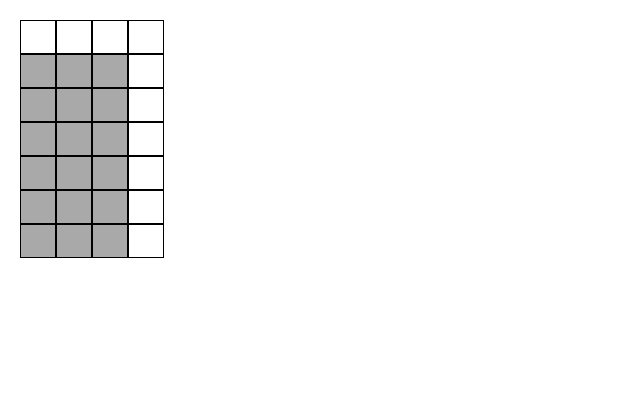
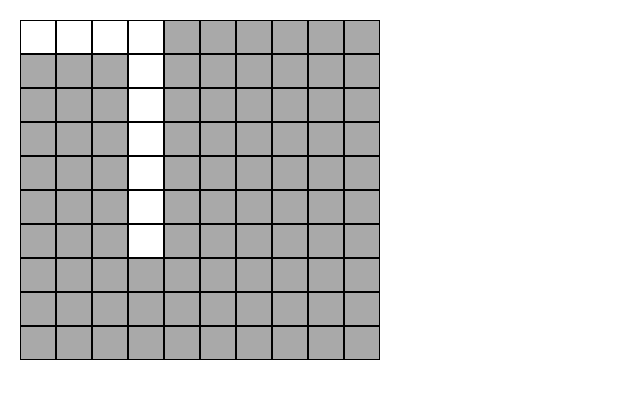
Before and after one commit to MERN-ing-the-midnight-oil/CruxWeb, a React (Create React App) app: page / in a window 1280 px wide. Shown: the top 398 px of the page, without its empty margins (0-640 px from the left). Built offline with nearby package versions, Linux system fonts and the light colour scheme.

Commit message:
automatic focus now works with conditional green and grey styling of grid cells

```diff
--- a/src/App.css
+++ b/src/App.css
@@ -1,3 +1,8 @@
+.unused-cell {
+  background-color: darkgrey;
+}
+
+
 .correct-guess {
   background-color: lightgreen; /* Light green background for correct guesses */
 }
@@ -6,9 +11,7 @@
   /* Styles for cells that are part of a word but not correctly guessed yet */
 }
 
-.empty-cell {
-  background-color: darkgrey; /* Dark grey background for empty cells */
-}
+
 .game-board {
   display: flex;
   flex-direction: column;
--- a/src/GameBoard.js
+++ b/src/GameBoard.js
@@ -1,62 +1,73 @@
-import React, { useState, useEffect } from "react";
+import React, { useState, useEffect, useRef } from "react";
 import level1 from "./levels/level1";
 
 const GameBoard = () => {
 	const [guesses, setGuesses] = useState({});
+	const cellRefs = useRef({});
 
 	useEffect(() => {
 		const initialGuesses = {};
-		// Pre-fill the correct answers in the state for comparison (hidden from user initially)
 		level1.words.forEach(({ word, start, direction }) => {
-			let [x, y] = [start.x + 1, start.y + 1]; // Adjusted for margin
-			for (let char of word) {
+			let [x, y] = [start.x + 1, start.y + 1]; // Adjusted for initial margin
+			for (let i = 0; i < word.length; i++) {
 				const key = `${y}-${x}`;
-				initialGuesses[key] = { answer: char.toUpperCase(), guess: "" }; // Store both the correct answer and user guess
+				initialGuesses[key] = {
+					letter: word[i].toUpperCase(),
+					guess: "",
+					direction,
+				}; // Include direction
+				cellRefs.current[key] = React.createRef(); // Initialize refs for each cell
 				direction === "across" ? x++ : y++;
 			}
 		});
 		setGuesses(initialGuesses);
 	}, []);
 
-	// Handle input change by updating the guesses state with the user's input
-	const handleInputChange = (e, key) => {
-		const newGuess = e.target.value.slice(-1).toUpperCase(); // Ensure uppercase for consistency
+	const handleInputChange = (e, currentKey) => {
+		const newGuess = e.target.value.slice(-1).toUpperCase();
 		setGuesses((prevGuesses) => ({
 			...prevGuesses,
-			[key]: { ...prevGuesses[key], guess: newGuess }, // Update only the guess part
+			[currentKey]: { ...prevGuesses[currentKey], guess: newGuess },
 		}));
+
+		// Focus the next cell
+		const direction = guesses[currentKey]?.direction; // Use optional chaining for safety
+		const nextKey = getNextCellKey(currentKey, direction);
+		if (nextKey && cellRefs.current[nextKey]) {
+			cellRefs.current[nextKey].current.focus();
+		}
 	};
 
-	// Render the game board dynamically based on the level configuration
+	const getNextCellKey = (currentKey, direction) => {
+		const [y, x] = currentKey.split("-").map(Number);
+		if (direction === "across") {
+			return `${y}-${x + 1}`;
+		} else {
+			// 'down'
+			return `${y + 1}-${x}`;
+		}
+	};
+
 	const renderGrid = () => {
-		let maxX = 0,
-			maxY = 0;
-
-		// Determine the grid size dynamically
-		Object.keys(guesses).forEach((key) => {
-			const [y, x] = key.split("-").map(Number);
-			maxX = Math.max(maxX, x);
-			maxY = Math.max(maxY, y);
-		});
-
 		const grid = [];
-
-		for (let y = 1; y <= maxY; y++) {
+		// Dynamically calculate grid size if necessary, for now assume fixed size
+		for (let y = 1; y <= 10; y++) {
+			// Adjust grid size as needed
 			const row = [];
-			for (let x = 1; x <= maxX; x++) {
+			for (let x = 1; x <= 10; x++) {
+				// Adjust grid size as needed
 				const key = `${y}-${x}`;
 				const cell = guesses[key];
-				const isCorrectGuess = cell && cell.guess === cell.answer;
-				const cellClass = `grid-cell ${
-					cell ? (isCorrectGuess ? "correct-guess" : "word-cell") : "empty-cell"
-				}`;
-
+				const isCorrect = cell?.guess && cell.guess === cell.letter;
 				row.push(
 					<input
 						key={key}
+						ref={cellRefs.current[key]}
 						type="text"
-						className={cellClass}
-						value={cell ? cell.guess : ""}
+						className={`grid-cell ${cell ? "" : "unused-cell"} ${
+							isCorrect ? "correct-guess" : ""
+						}`}
+						value={cell?.guess || ""}
 						onChange={(e) => handleInputChange(e, key)}
 						maxLength="1"
 						disabled={!cell}
@@ -65,13 +76,12 @@ const GameBoard = () => {
 			}
 			grid.push(
 				<div
-					key={y}
+					key={`row-${y}`}
 					className="grid-row">
 					{row}
 				</div>
 			);
 		}
-
 		return grid;
 	};
 
```
Also changed, not shown: src/GameBoard copy.js (deleted, +0 -61 lines).
